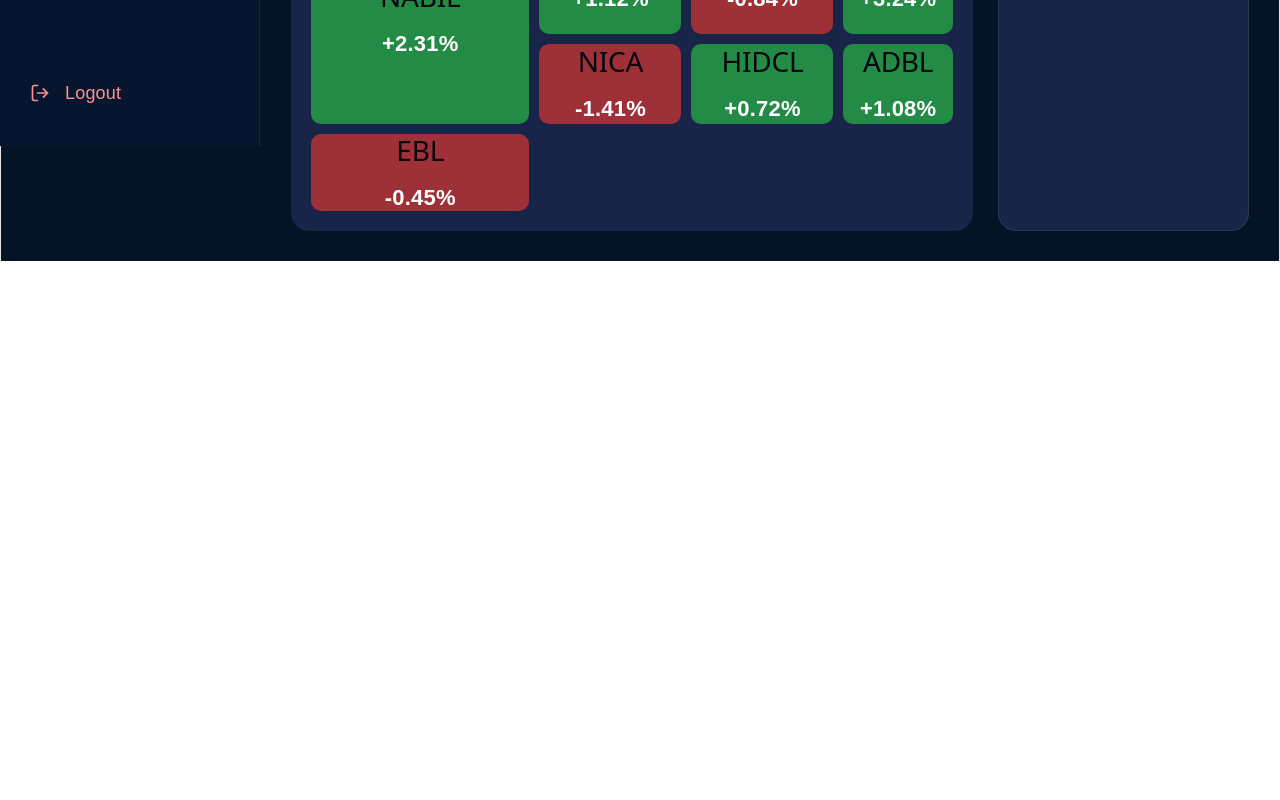
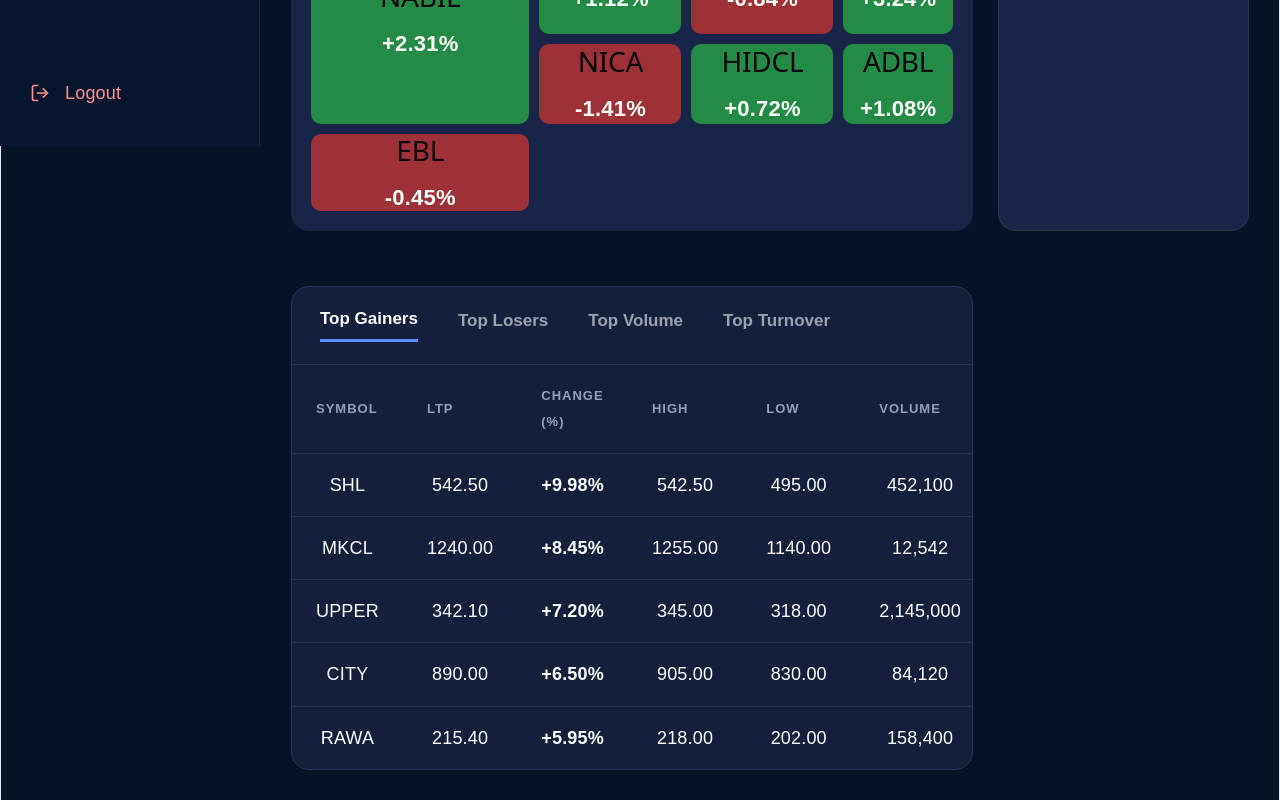
Before and after one commit to prem231631/NEPSE-AI-Web-Application, a React (Vite) app: page /marketAnalysis in a window 1280 px wide. Shown: the part 654-1454 px from the top of the page. Before the commit the page ends 915 px from the top, so only its background shows below. Built offline with nearby package versions, Linux system fonts and the light colour scheme; no server answers.

Commit message:
MarketTable Imported into MarketAnalysis Page

```diff
--- a/src/pages/MarketAnalysis.jsx
+++ b/src/pages/MarketAnalysis.jsx
@@ -7,7 +7,7 @@
 import SectorPerformance from "../components/Market Analysis/SectorPerformance";
 import MarketHeatmap from "../components/Market Analysis/MarketHeatmap";
 import RecentEvents from "../components/Market Analysis/RecentEvents";
-
+import MarketTable from "../components/Market Analysis/MarketTable";
 import "../styles/dashboard.css";
 import "../styles/Market Analysis/marketAnalysis.css";
 
@@ -39,6 +39,8 @@
 
 
             <RecentEvents/>
+
+            <MarketTable/>
           </div>
         </div>
       </div>
```
